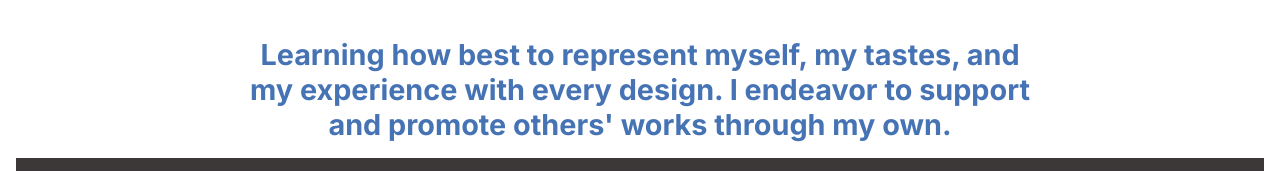
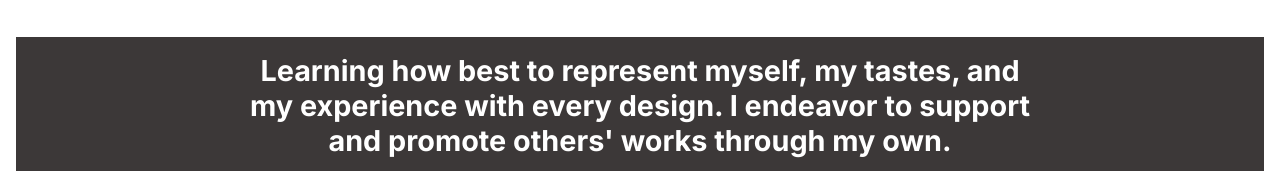
Before and after one commit to isaimel/Melendez-Portfolio, a plain HTML site: page index.html in a window 1280 px wide. Shown: the part 45-216 px from the top of the page. Drawn offline with Linux system fonts and the light colour scheme.

Commit message:
Update intro-section.css

```diff
--- a/styles/intro-section.css
+++ b/styles/intro-section.css
@@ -13,7 +13,10 @@
     text-align: center;
     width: 100%;
     box-sizing: border-box;
-    color: var(--color-10);
+    background-color: var(--color-wrapper);
+    color: var(--color-1);
+    padding: 1rem 0;
+    margin-bottom: -1rem;
 }
 
 #intro-blurb {
```
